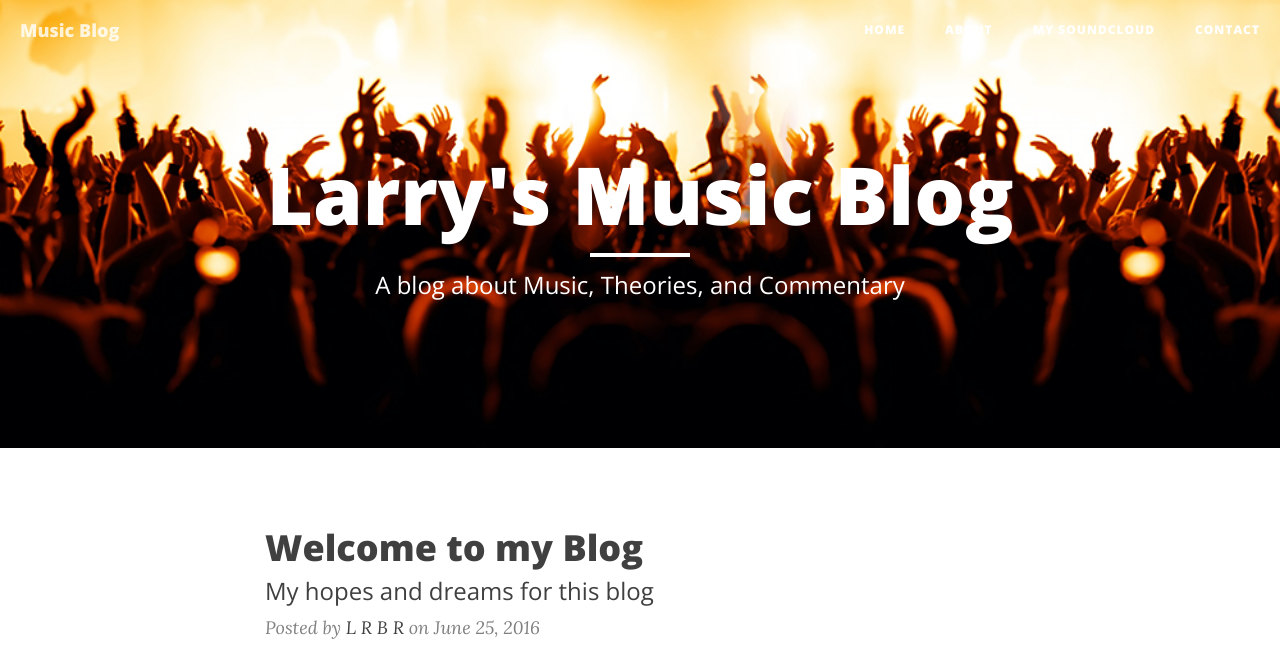
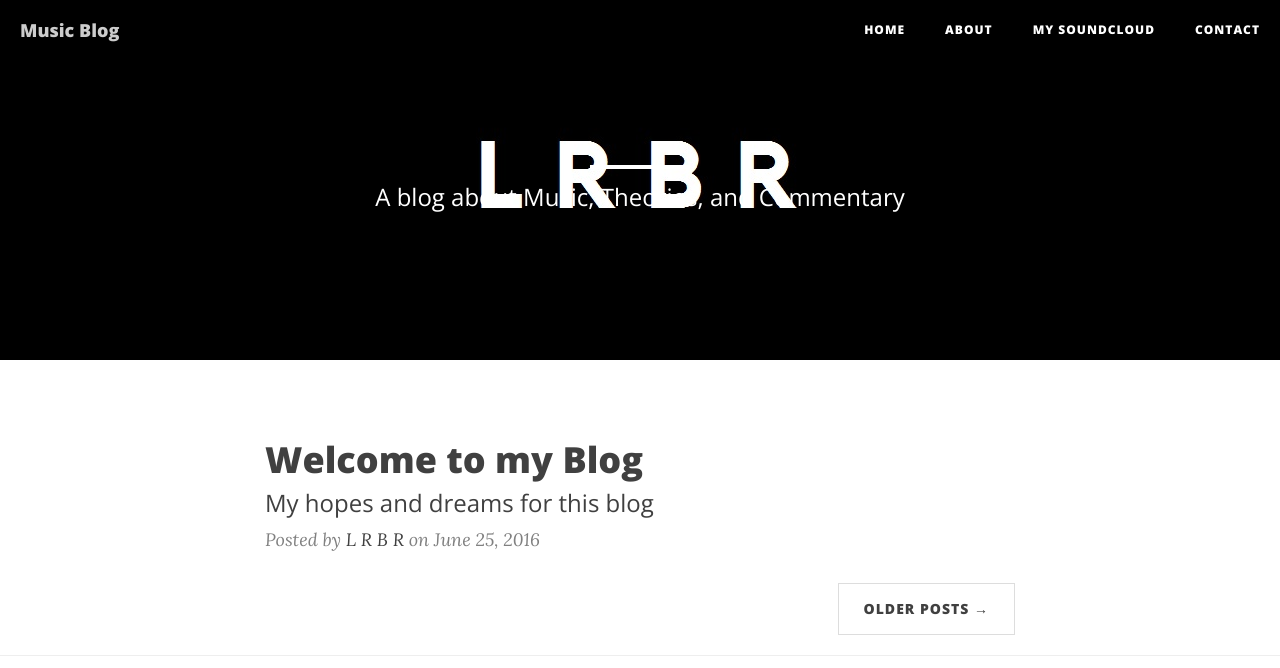
Before and after one commit to laz005/laz005.github.io, a website: page index.html in a window 1280 px wide. Shown: the top 668 px of the page. Drawn offline with nearby package versions, Linux system fonts and the light colour scheme.

Commit message:
Secondary Commit

```diff
--- a/index.html
+++ b/index.html
@@ -71,12 +71,12 @@
 
     <!-- Page Header -->
     <!-- Set your background image for this header on the line below. -->
-    <header class="intro-header" style="background-image: url('img/banner61.jpg')">
+    <header class="intro-header" style="background-image: url('img/lrbr.jpg')">
         <div class="container">
             <div class="row">
                 <div class="col-lg-8 col-lg-offset-2 col-md-10 col-md-offset-1">
                     <div class="site-heading">
-                        <h1>Larry's Music Blog</h1>
+                        <h1></h1>
                         <hr class="small">
                         <span class="subheading">A blog about Music, Theories, and Commentary </span>
                     </div>
```
Also changed, not shown: img/lrbr.jpg (added).
